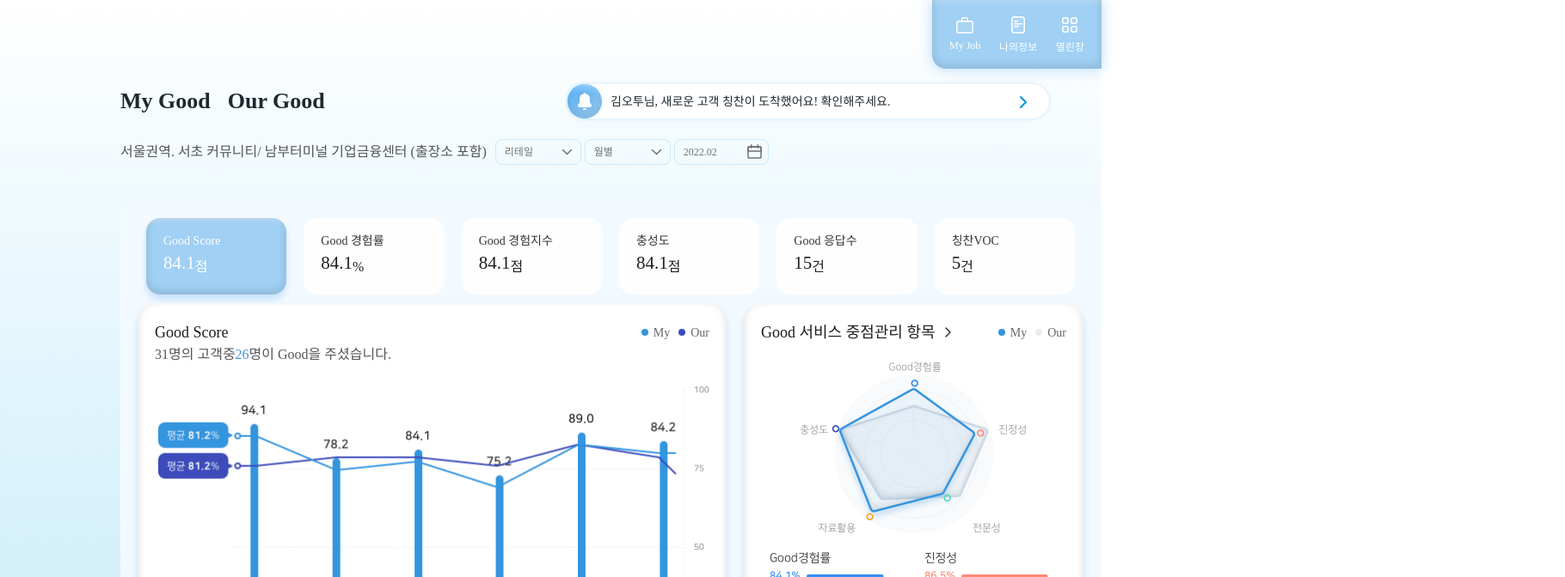
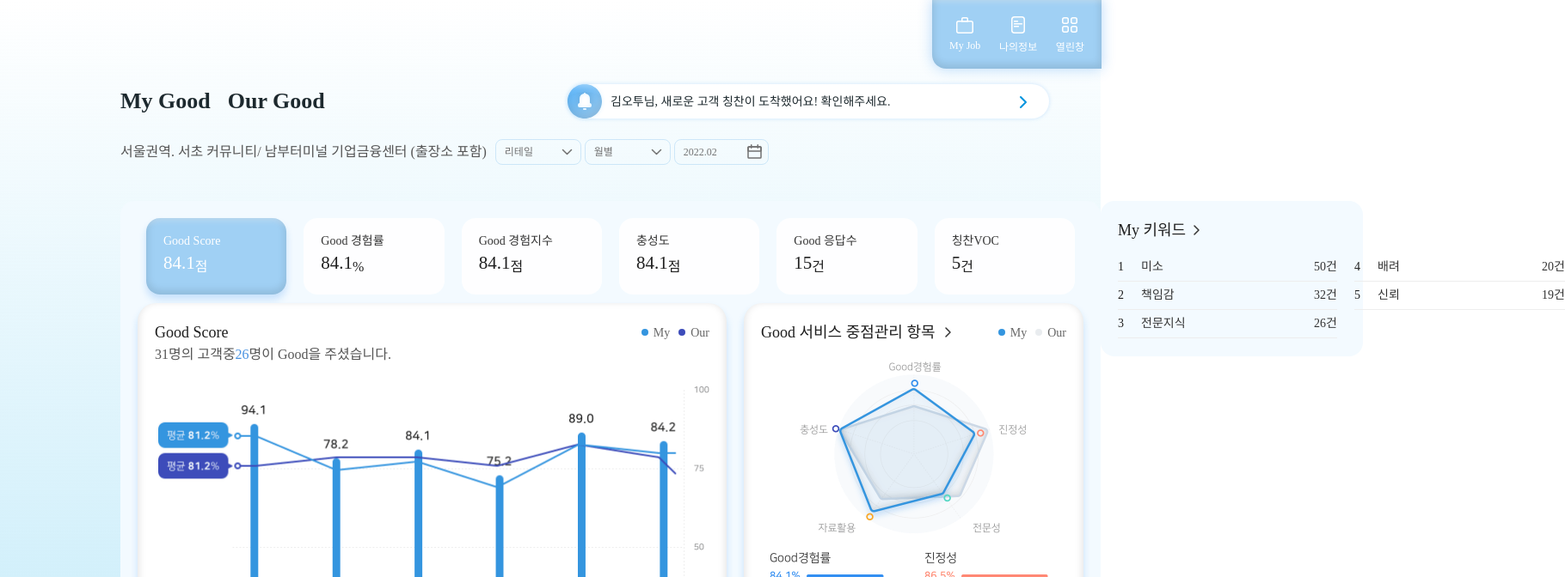
Before and after one commit to csdp0106o2ux/sinhanProject, a React (Create React App) app: page / in a window 1280 px wide. Shown: the top 672 px of the page at 86% size, 1820 px wide, since content can reach past the window. Built offline with nearby package versions, Linux system fonts and the light colour scheme.

Commit message:
feat: add KeywordList components

```diff
--- a/src/components/keywordCard/KeywordCard.jsx
+++ b/src/components/keywordCard/KeywordCard.jsx
@@ -1,17 +1,19 @@
-import React from 'react';
+import React, { useEffect, useState } from 'react';
 import { styled } from 'styled-components';
 
 import { ReactComponent as SideArrow } from '../../assets/icons/graySideArrow.svg';
+import KeywordList from '../keywordList/KeywordList';
 
 const Container = styled.div`
+    padding: 20px;
     width: 560px;
     height: 181px;
-    padding: 20px;
     border-radius: 16px;
     background-color: ${(props) => props.theme.aliceBlue};
 `;
 
 const SpaceWrap = styled.div`
+    margin-bottom: 12px;
     display: flex;
     justify-content: space-between;
 `;
@@ -32,29 +34,53 @@ const Title = styled.span`
     color: ${(props) => props.theme.nero};
 `;
 
-const NumberText = styled.span`
-    font-family: OneShinhan;
-    font-size: 14px;
-    font-weight: 500;
-    font-stretch: normal;
-    font-style: normal;
-    line-height: 1.5;
-    letter-spacing: normal;
-    color: ${(props) => props.theme.nero};
-`;
-
-const KeywordText = styled.span`
-    font-family: NanumSquareOTFR;
-    font-size: 14px;
-    font-weight: normal;
-    font-stretch: normal;
-    font-style: normal;
-    line-height: 1.5;
-    letter-spacing: normal;
-    color: ${(props) => props.theme.nightRider};
+const KeywordListWrap = styled.div`
+    height: 100px;
+    display: flex;
+    flex-direction: column;
+    flex-wrap: wrap;
 `;
 
 const KeywordCard = () => {
+    const [keyword, setKeyword] = useState([]);
+
+    const keywordData = [
+        {
+            id: 0,
+            num: 1,
+            title: '미소',
+            score: 50,
+        },
+        {
+            id: 1,
+            num: 2,
+            title: '책임감',
+            score: 32,
+        },
+        {
+            id: 2,
+            num: 3,
+            title: '전문지식',
+            score: 26,
+        },
+        {
+            id: 3,
+            num: 4,
+            title: '배려',
+            score: 20,
+        },
+        {
+            id: 4,
+            num: 5,
+            title: '신뢰',
+            score: 19,
+        },
+    ];
+
+    useEffect(() => {
+        setKeyword(keywordData);
+    }, []);
+
     return (
         <Container>
             <SpaceWrap>
@@ -63,6 +89,11 @@ const KeywordCard = () => {
                     <SideArrow />
                 </TitleWrap>
             </SpaceWrap>
+            <KeywordListWrap>
+                {keyword.map((item, idx) => (
+                    <KeywordList num={item.num} title={item.title} score={item.score} four={idx > 2} />
+                ))}
+            </KeywordListWrap>
         </Container>
     );
 };
--- /dev/null
+++ b/src/components/keywordList/KeywordList.jsx
@@ -0,0 +1,53 @@
+import React from 'react';
+import { styled } from 'styled-components';
+
+const Container = styled.div`
+    margin-left: ${({ four }) => (four ? '20px' : '0px')};
+    width: ${({ four }) => (four ? '245px' : '255px')};
+    height: 33px;
+    display: flex;
+    justify-content: space-between;
+    align-items: center;
+    box-shadow: 0 1px 0 0 #ededed;
+`;
+
+const TitleWrap = styled.div`
+    display: flex;
+`;
+
+const NumberText = styled.span`
+    font-family: OneShinhan;
+    font-size: 14px;
+    font-weight: 500;
+    font-stretch: normal;
+    font-style: normal;
+    line-height: 1.5;
+    letter-spacing: normal;
+    color: ${(props) => props.theme.nero};
+`;
+
+const KeywordText = styled.span`
+    margin-left: ${({ title }) => (title ? '20px' : '0px')};
+    font-family: NanumSquareOTFR;
+    font-size: 14px;
+    font-weight: normal;
+    font-stretch: normal;
+    font-style: normal;
+    line-height: 1.5;
+    letter-spacing: normal;
+    color: ${(props) => props.theme.nightRider};
+`;
+
+const KeywordList = ({ num, title, score, four }) => {
+    return (
+        <Container four={four}>
+            <TitleWrap>
+                <NumberText>{num}</NumberText>
+                <KeywordText title>{title}</KeywordText>
+            </TitleWrap>
+            <KeywordText>{score}건</KeywordText>
+        </Container>
+    );
+};
+
+export default KeywordList;
--- a/src/pages/goodTab1/index.jsx
+++ b/src/pages/goodTab1/index.jsx
@@ -6,6 +6,8 @@ import { Container, BoardTitleWrap, FlexWrap, BoardTitle, BannerWrap, BannerText
 import ScoreCard from './components/scoreCard/ScoreCard';
 import { DropDown, ScoreGraphCard } from '../../components';
 import RadarCard from './components/radarCard/RadarCard';
+import KeywordCard from '../../components/keywordCard/KeywordCard';
+import KeywordList from '../../components/keywordList/KeywordList';
 
 const GoodTab1 = () => {
     const [dropDown, setDropDown] = useState([]);
@@ -101,6 +103,7 @@ const GoodTab1 = () => {
                     <DropDown key={item.id} width={item.width} title={item.title} calender={item.id === 2} margin={item.id !== 2} />
                 ))}
             </DropDownWrap>
+            <FlexWrap>
                 <ScoreWrap>
                     <FlexWrap>
                         {score?.map((item) => (
@@ -112,6 +115,8 @@ const GoodTab1 = () => {
                         <RadarCard />
                     </FlexWrap>
                 </ScoreWrap>
+                <KeywordCard />
+            </FlexWrap>
         </Container>
     );
 };
```
Lines whose indentation alone changed are shown as unchanged.
